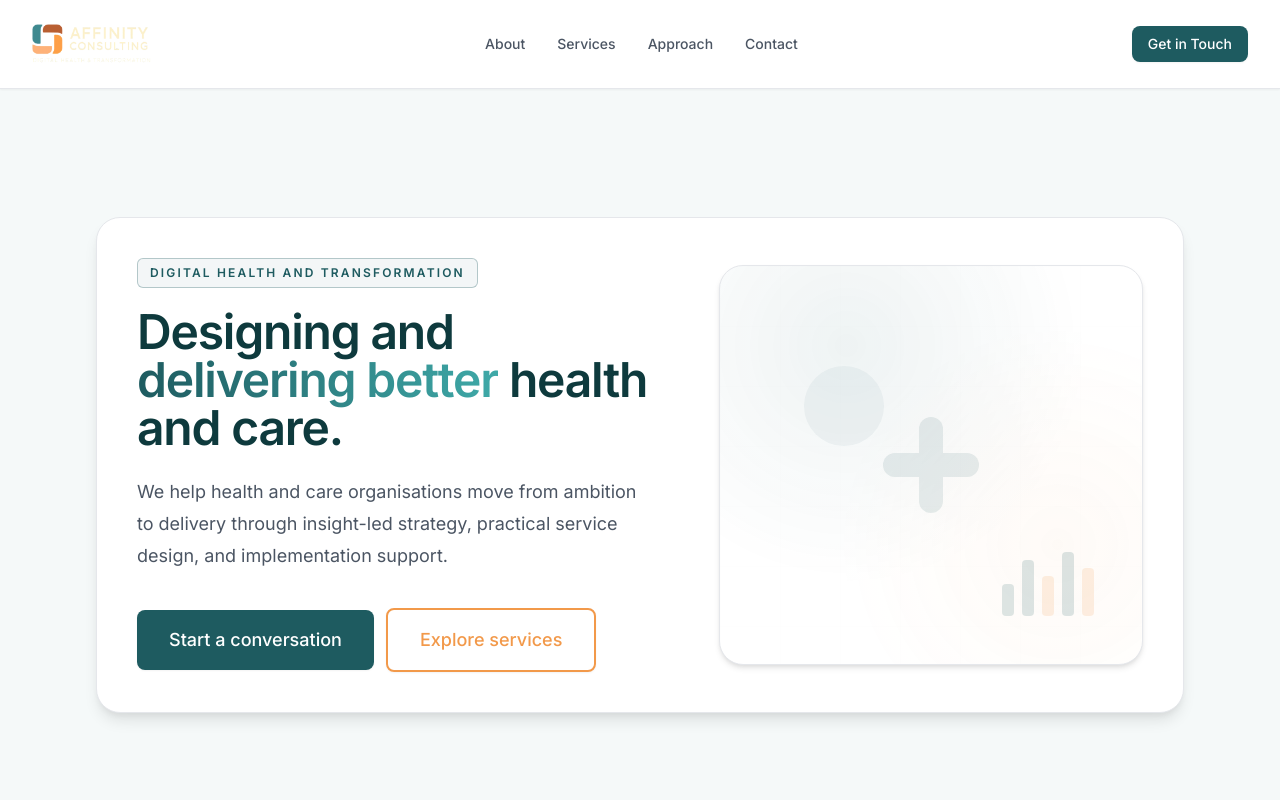
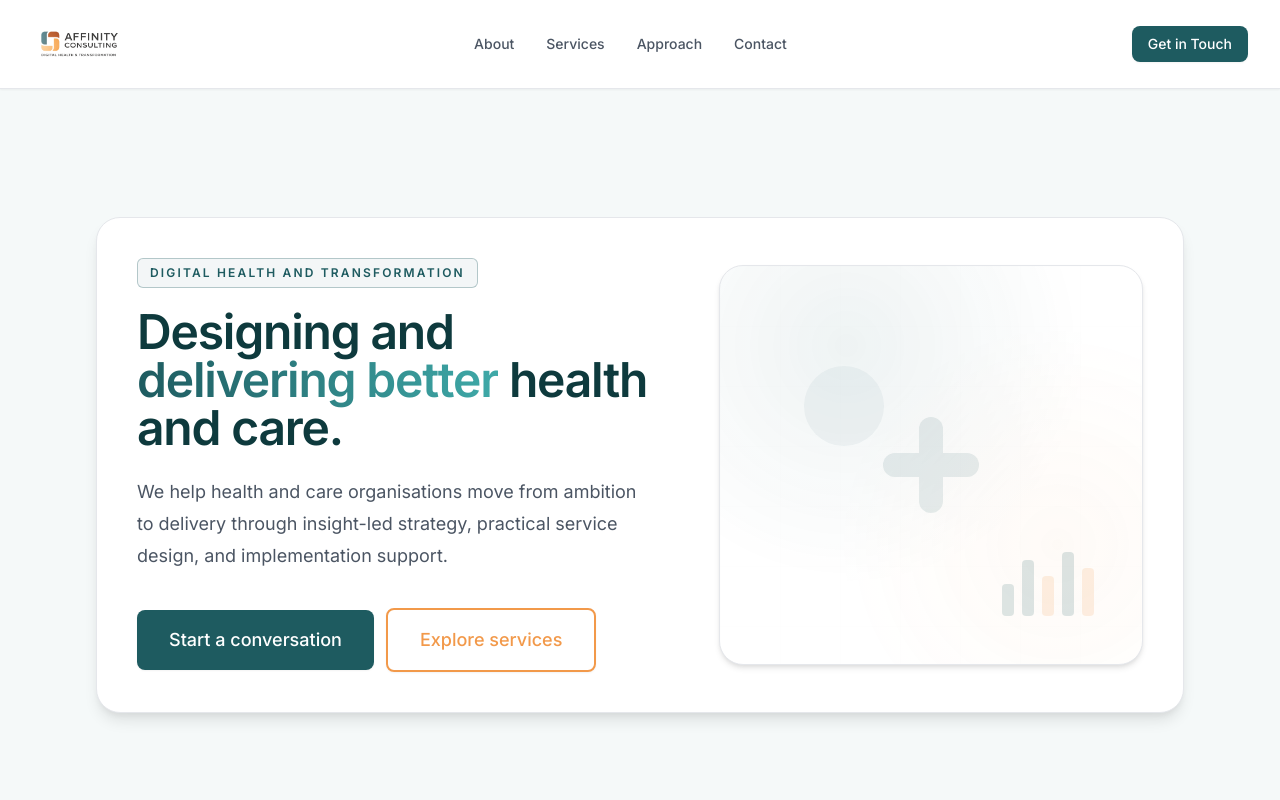
Before and after one commit to euanoneilmedia/affinity-consulting, a Next.js app: page / in a window 1280 px wide. Shown: the top 800 px of the page. Built offline with nearby package versions, Linux system fonts and the light colour scheme; no server answers.

Commit message:
Update header to black-text logo variant

```diff
--- a/components/layout/Header.tsx
+++ b/components/layout/Header.tsx
@@ -27,7 +27,7 @@ export function Header() {
           {/* Logo */}
           <Link href="/" className="flex items-center gap-2">
             <Image
-              src="/logos/Affinity-Consulting-Logo-Colour-No-Bg.png"
+              src="/logos/Affinity-Consulting-Logo-Colour-Black-Text-No-Bg.png"
               alt="Affinity Consulting"
               width={250}
               height={84}
```
